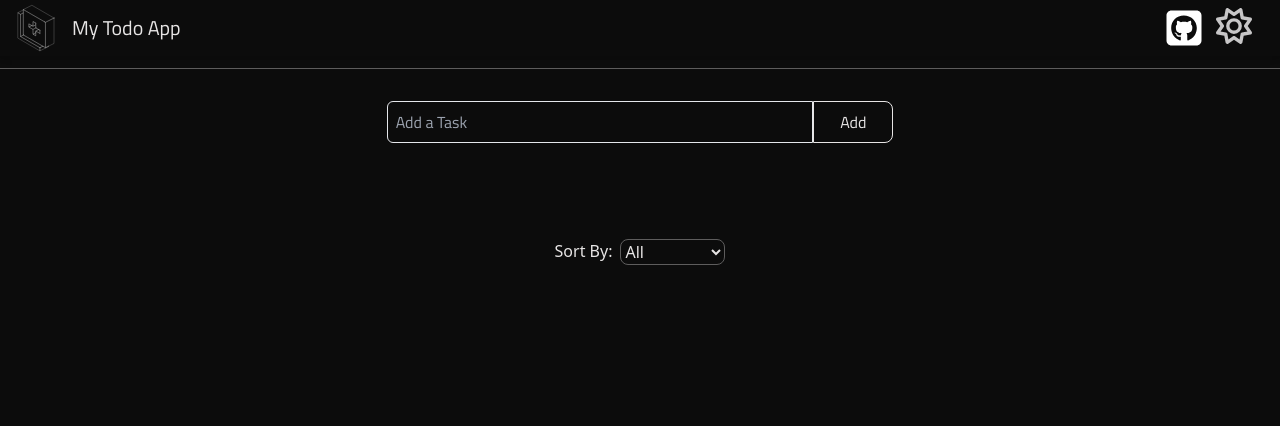
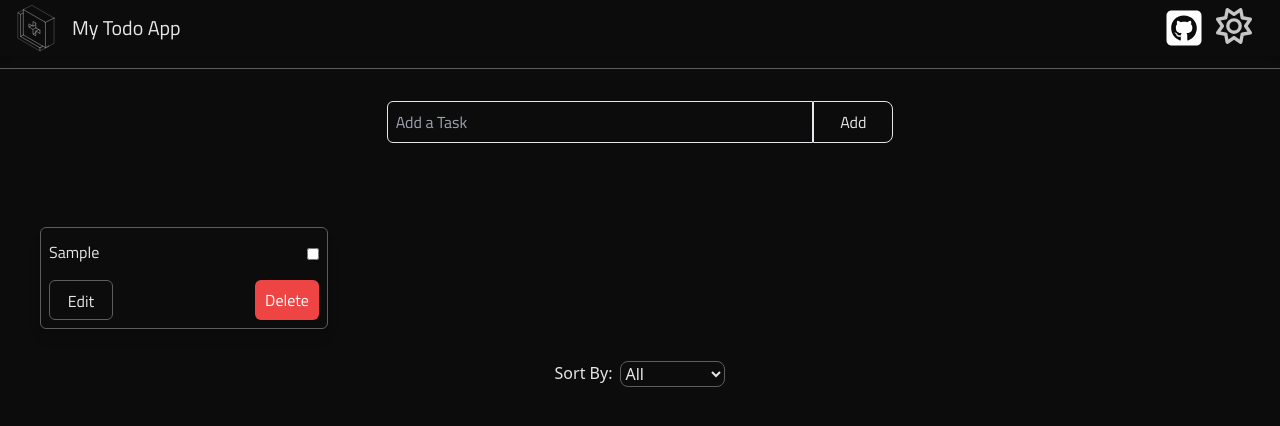
Before and after one commit to OlaiwonAbdullahi/My-Todo-App, a React (Vite) app: page / in a window 1280 px wide. Both pictures are taken after typing "Sample" into the empty fields and a click on the button "Add". Shown: the top 426 px of the page. Built offline with nearby package versions, Linux system fonts and the light colour scheme.

Commit message:
update Form.jsx and TodoList.jsx

```diff
--- a/src/components/Form.jsx
+++ b/src/components/Form.jsx
@@ -13,7 +13,8 @@ export default function Form({ onAddItems }) {
       completed: false, // Initial state is not completed
     };
     setTask(""); // Reset the input field
-    onAddItems(newTask); // Add new task to the list
+    onAddItems(newTask);
+    console.log(newTask); // Add new task to the list
   }
 
   return (
--- a/src/components/TodoList.jsx
+++ b/src/components/TodoList.jsx
@@ -1,21 +1,13 @@
-import { useState } from "react";
-
 export default function TodoList({ items }) {
-  const [todos, setTodos] = useState(items); // Initialize state with items prop
-
   const handleChecked = (id) => {
-    // Toggle completion status
-    setTodos((prevTodos) =>
-      prevTodos.map((todo) =>
-        todo.id === id ? { ...todo, completed: !todo.completed } : todo
-      )
-    );
+    // You'll need to implement logic here to update the checked status of items,
+    // but for now, this can be controlled by the parent component (App)
   };
 
   return (
     <div className="flex justify-center p-4">
       <div className="grid grid-cols-1 sm:grid-cols-2 lg:grid-cols-4 gap-4 p-4 mx-auto">
-        {todos.map((item) => (
+        {items.map((item) => (
           <Todo key={item.id} item={item} onChecked={handleChecked} />
         ))}
       </div>
@@ -33,7 +25,7 @@ function Todo({ item, onChecked }) {
         <input
           type="checkbox"
           checked={item.completed}
-          onChange={() => onChecked(item.id)} // Toggle completion
+          onChange={() => onChecked(item.id)} // For future implementation
           className="w-4 h-4 sm:w-3 sm:h-3 bg-bgColor border-2 border-hrColor rounded-sm accent-hrColor"
         />
       </div>
```
